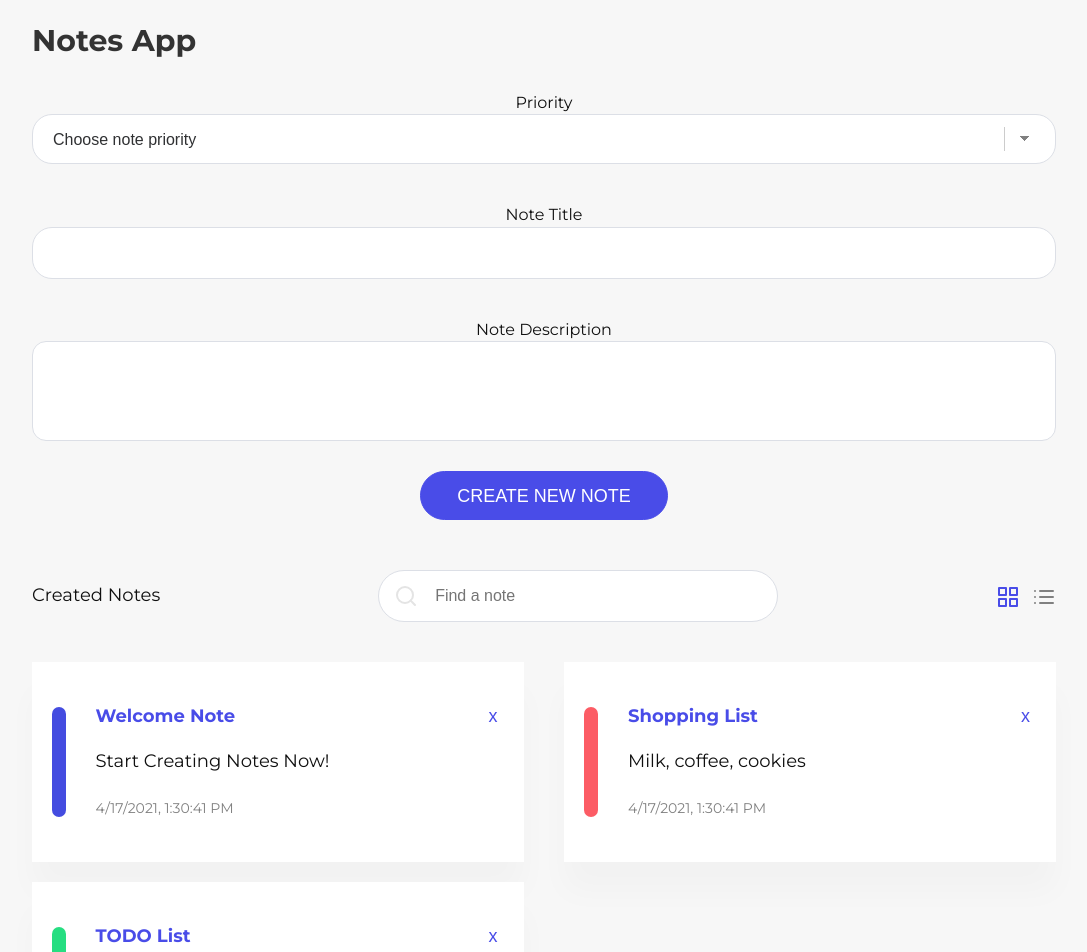
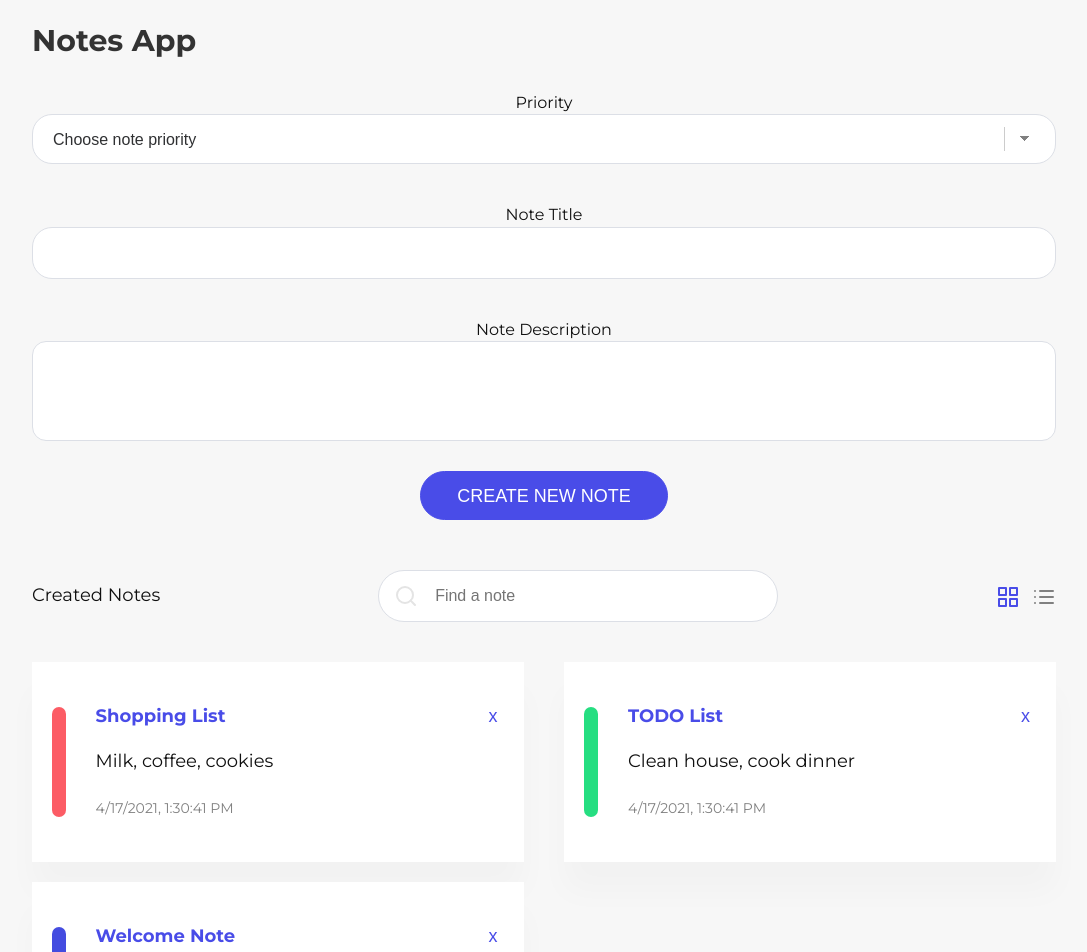
Before and after one commit to EnjiRouz/Vue.js-Notes-App, a Vue app: page / in a window 1280 px wide. Shown: the top 952 px of the page, without its empty margins (96-1183 px from the left). Built offline with nearby package versions, Linux system fonts and the light colour scheme.

Commit message:
Added sorting by priority

```diff
--- a/src/App.vue
+++ b/src/App.vue
@@ -108,7 +108,7 @@
             getFilteredNotes() {
                 let notesToShow = this.notes,
                     notesToSearch = this.search;
-                if (!notesToSearch) return notesToShow;
+                if (!notesToSearch) return sortByPriority(notesToShow);
 
                 notesToSearch = notesToSearch.trim().toLowerCase();
                 notesToShow = notesToShow.filter(function (item) {
@@ -118,8 +118,13 @@
                     }
                 });
 
-                return notesToShow;
-            }
+                return sortByPriority(notesToShow);
+
+                // сортировка по приоритету (от высокого к низкому: от красного к синему)
+                function sortByPriority(notes) {
+                    return notes.sort((firstElement, secondElement) => secondElement.priorityLevel - firstElement.priorityLevel);
+                }
+            },
         },
 
         methods: {
```
